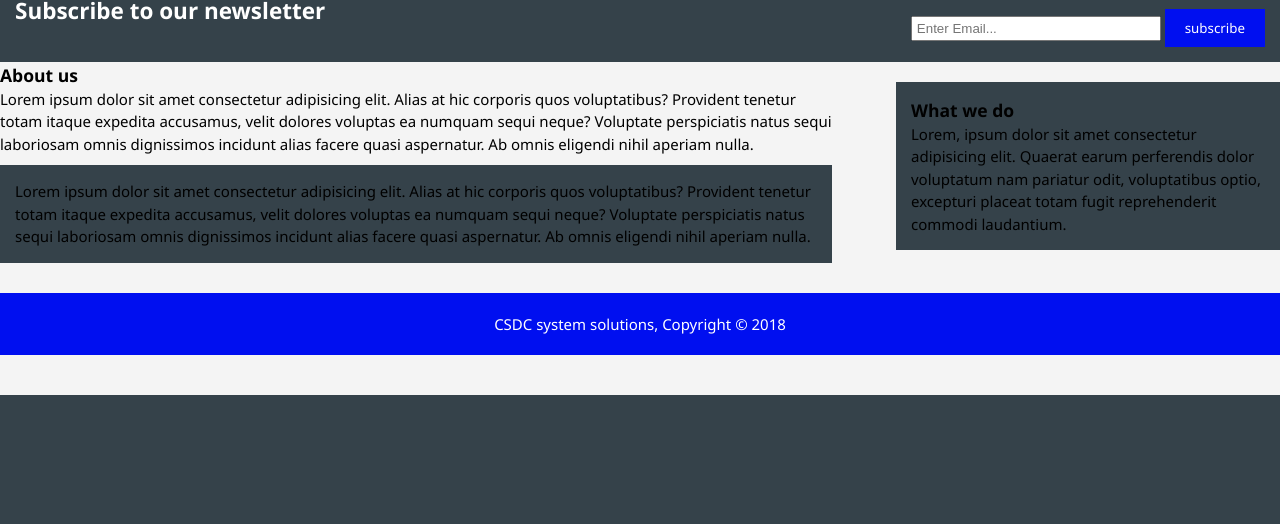
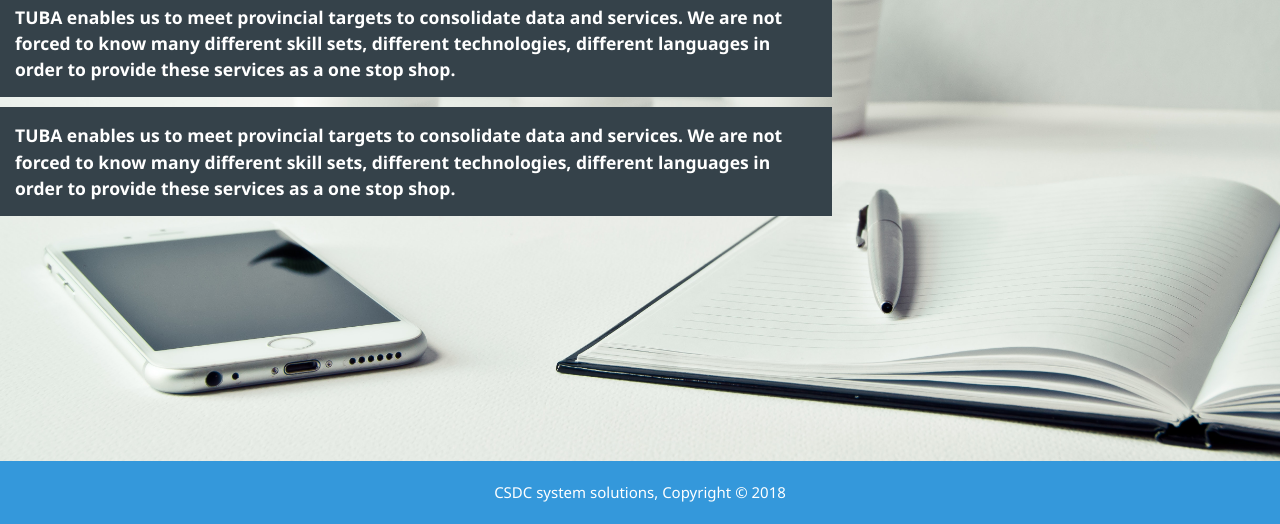
Before and after one commit to jennynzeribe/Building-a-site-with-only-HTML5-and-CSS3, a PHP site: page /Pages/about.html in a window 1280 px wide. Shown: the part 405-929 px from the top of the page. Before the commit the page ends 800 px from the top, so only its background shows below. Run offline with PHP 8.4, Linux system fonts and the light colour scheme.

Commit message:
transparent background, new images and few changes

```diff
--- a/CSS/Styles.css
+++ b/CSS/Styles.css
@@ -9,6 +9,10 @@ body{
     line-height: 1.5;
     padding: 0;
     background-color: #f4f4f4;
+}
+:root {
+    --sexy-blue: #3498db;
+    --dark-blue:#2980b9;
 }
 
 .container{
@@ -35,8 +39,8 @@ ul{
     margin-bottom: 10px;
 }
 .button-1{
-    height: 38px;
-    background:#000ff0;
+    height: 43px;
+    background:var(--sexy-blue);
     border: 0;
     padding-left: 20px;
     padding-right: 20px;
@@ -48,7 +52,7 @@ header{
     color: #ffffff;
     padding-top: 30px;
     min-height: 70px;
-    border-bottom: #000ff0 3px solid;
+    border-bottom: var(--sexy-blue) 3px solid;
 }
 header a{
     color: #ffffff;
@@ -71,13 +75,14 @@ header #branding{
 }
 header #branding h1{
    margin: 0;
+   margin-left: 10px;
 }
 header nav{
     float: right;
     margin-top: 10px;
 }
 header .highlight, header .current a {
-    color: #000ff0;
+    color: var(--sexy-blue);
     font-weight: bold;
 }
 header a:hover{
@@ -86,10 +91,22 @@ header a:hover{
 }
 #showcase{
  min-height: 400px;
- background:linear-gradient(rgba(0, 0, 0, 0.575),rgba(0, 0, 0, 0.575)), url(../Images/nigeria2.jpg) -2px;
+ background:url(../Images/ballpen-business-cell-phone-796602.jpg) -2px;
  background-size: cover;
  text-align: center;
- color: #ffffff;
+ color: var(--dark-blue);
+}
+/* #showcase #transperent{
+  display: block;
+  margin-left: 30px;
+  margin-right: 30px;
+} */
+#showcase #blue{
+    background-color: rgba(0, 0, 0, 0.5);
+    color: #ffffff;
+   padding: 20px 60px;
+    margin-left: 60px;
+   margin-right: 60px;
 }
 #showcase h1{
     margin-top: 100px;
@@ -106,15 +123,17 @@ header a:hover{
 }
 #newsletter h1{
     float: left;
+    font-family: 'Segoe UI', Tahoma, Geneva, Verdana, sans-serif;
 }
 #newsletter form{
     float: right;
     margin-top: 15px;
 }
-#newsletter input[type=email]{
-padding: 4px;
+#newsletter input[type=name], input[type=password]{
+padding: 20px;
 height: 25px;
 width: 250px;
+font-family: 'Segoe UI', Tahoma, Geneva, Verdana, sans-serif;
 }
 .container #client{
     text-align: center;
@@ -157,7 +176,7 @@ ul#services li{
 .team-section{
     overflow: hidden;
     text-align: center;
-    background-image:linear-gradient(rgba(0, 0, 0, 0.664),rgba(0, 0, 0, 0.664)), url(../Images/nigeria2.jpg);
+    background-image:linear-gradient(rgba(0, 0, 0, 0.664),rgba(0, 0, 0, 0.664)), url(../Images/ballpen-business-cell-phone-796602.jpg);
     background-size: cover;
     padding: 60px;
 
@@ -173,7 +192,7 @@ ul#services li{
     margin: auto;
     width: 160px;
     height: 3px;
-    background: #3498db;
+    background: var(--sexy-blue);
     margin-bottom: 40px;
 }
 .ps{
@@ -222,7 +241,7 @@ footer{
     padding: 20px;
     margin-top: 20px;
     color: #ffffff;
-    background: #000ff0;
+    background: var(--sexy-blue);
     text-align: center;
 }
 
--- /dev/null
+++ b/CSS/about.css
@@ -0,0 +1,11 @@
+body{
+    background: url(../Images/ballpen-business-cell-phone-796602.jpg);
+    background-size: cover;
+    color: white;
+}
+.page-title{
+    margin-top: 15px;
+}
+footer{
+    margin-top: 235px;
+}
--- a/Pages/about.html
+++ b/Pages/about.html
@@ -5,12 +5,13 @@
     <meta name="viewport" content="width=device-width, initial-scale=1.0">
     <meta http-equiv="X-UA-Compatible" content="ie=edge">
     <link rel="stylesheet" href="../CSS/Styles.css">
+    <link rel="stylesheet" href="../CSS/about.css">
     <link rel="shortcut icon" href="../Images/csdc-2.png" type="image/x-icon">
-    <title>CSDC Systems Solutions Limited  /About</title>
+    <title>CSDC Systems Solutions Limited/About</title>
 </head>
 <body>
      <header>
-            <img src="https://37kxlava5a84obgo1lii2e63-wpengine.netdna-ssl.com/wp-content/uploads/2017/05/csdc-logo.png" alt="CSDC Inc" id="logo" data-height-percentage="73" data-actual-width="140" data-actual-height="70">
+            <img src="https://37kxlava5a84obgo1lii2e63-wpengine.netdna-ssl.com/wp-content/uploads/2017/05/csdc-lg" alt="CSDC Inc" id="logo" data-height-percentage="73" data-actual-width="140" data-actual-height="70">
           <div class="container">
                <div id="branding">
                 <h1> <span class="highlight">CSDC</span>  Systems Solutions Limited</h1>
@@ -25,7 +26,7 @@
                </nav>
           </div>
      </header>
-              <section id="newsletter">
+              <!-- <section id="newsletter">
                   <div class="container">
                      <h1>Subscribe to our newsletter</h1>
                      <form action="#">
@@ -33,22 +34,28 @@
                          <button type="submit" class="button-1">subscribe</button>
                      </form>
                   </div>
-              </section>
+              </section> -->
 
               <section id="main">
                     <div class="container">
                        <article id="main-col">
+                           <h1 class="dark">
+                                TUBA enables us to meet provincial targets to consolidate data and services. We are not forced to know many different skill sets, different technologies, different languages in order to provide these services as a one stop shop.
+                           </h1>
 
-                           <h1 class="page-title">About us</h1>
-                           <p>Lorem ipsum dolor sit amet consectetur adipisicing elit. Alias at hic corporis quos voluptatibus? Provident tenetur totam itaque expedita accusamus, velit dolores voluptas ea numquam sequi neque? Voluptate perspiciatis natus sequi laboriosam omnis dignissimos incidunt alias facere quasi aspernatur. Ab omnis eligendi nihil aperiam nulla.</p>
-                           <p class="dark">Lorem ipsum dolor sit amet consectetur adipisicing elit. Alias at hic corporis quos voluptatibus? Provident tenetur totam itaque expedita accusamus, velit dolores voluptas ea numquam sequi neque? Voluptate perspiciatis natus sequi laboriosam omnis dignissimos incidunt alias facere quasi aspernatur. Ab omnis eligendi nihil aperiam nulla.</p>
+                           <h1 class="dark">
+                                TUBA enables us to meet provincial targets to consolidate data and services. We are not forced to know many different skill sets, different technologies, different languages in order to provide these services as a one stop shop.
+                           </h1>
+                           <!-- <h1 class="page-title">About us</h1>
+                           <p>"TUBA enables us to meet provincial targets to consolidate data and services. We are not forced to know many different skill sets, different technologies, different languages in order to provide these services as a one stop shop."</p>
+                           <p class="dark">Replace legacy systems with a configurable & agile enterprise platform. Amanda™ Editions is a flexible, modern platform with industry solution templates that deliver more control and enables faster releases with less custom code.</p>
                        </article>
                        <aside id="sidebar">
                            <div class="dark">
                             <h3>What we do</h3>
                             <p>Lorem, ipsum dolor sit amet consectetur adipisicing elit. Quaerat earum perferendis dolor voluptatum nam pariatur odit, voluptatibus optio, excepturi placeat totam fugit reprehenderit commodi laudantium.</p>
                            </div>
-                           </aside>
+                           </aside> -->
                         </div>
                     </div>
               </section>
```
Also changed, not shown: Index.html (+5 -3 lines), Pages/service.html (+9 -9 lines), Images/ballpen-business-cell-phone-796602.jpg (added).
